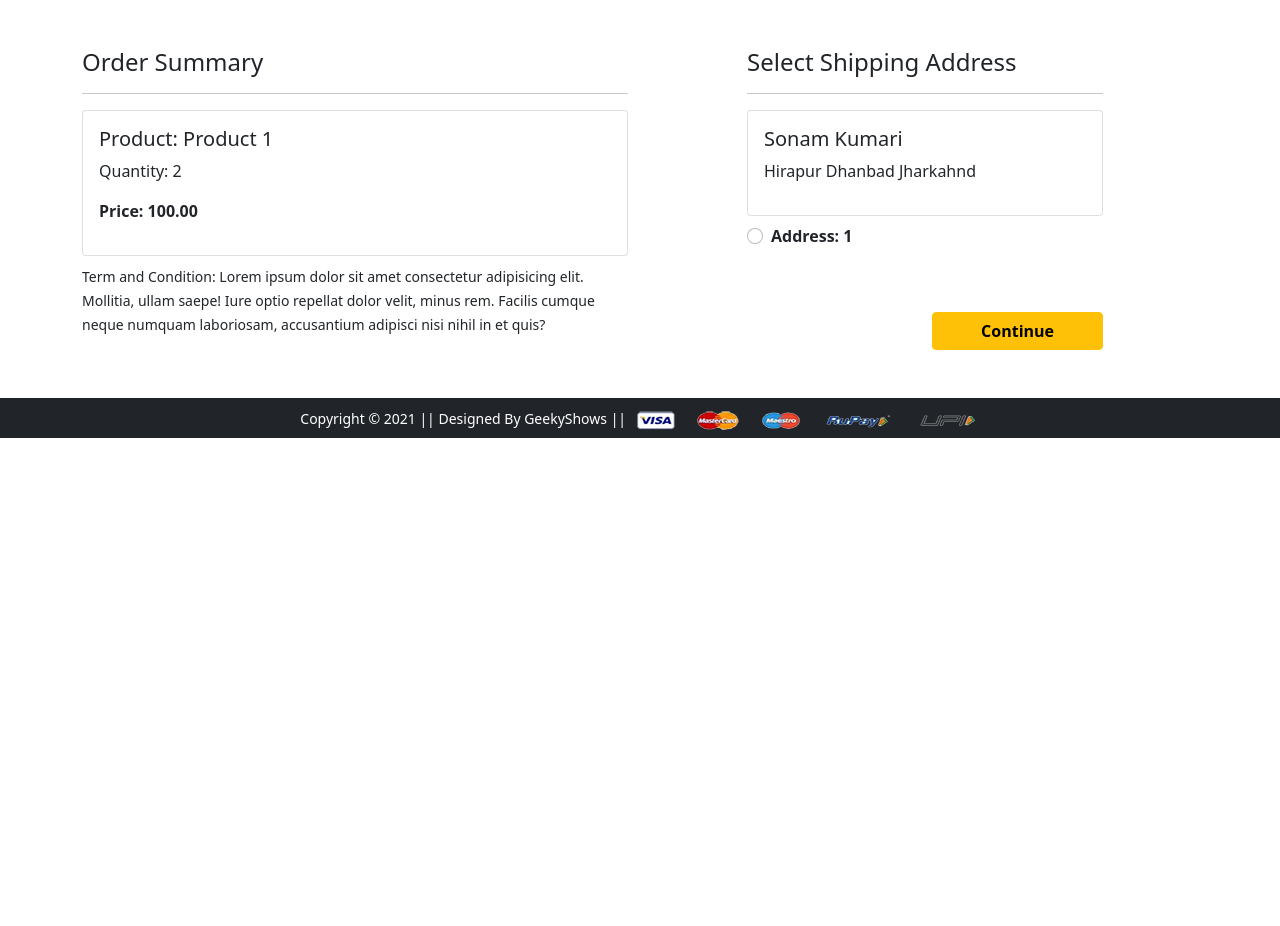
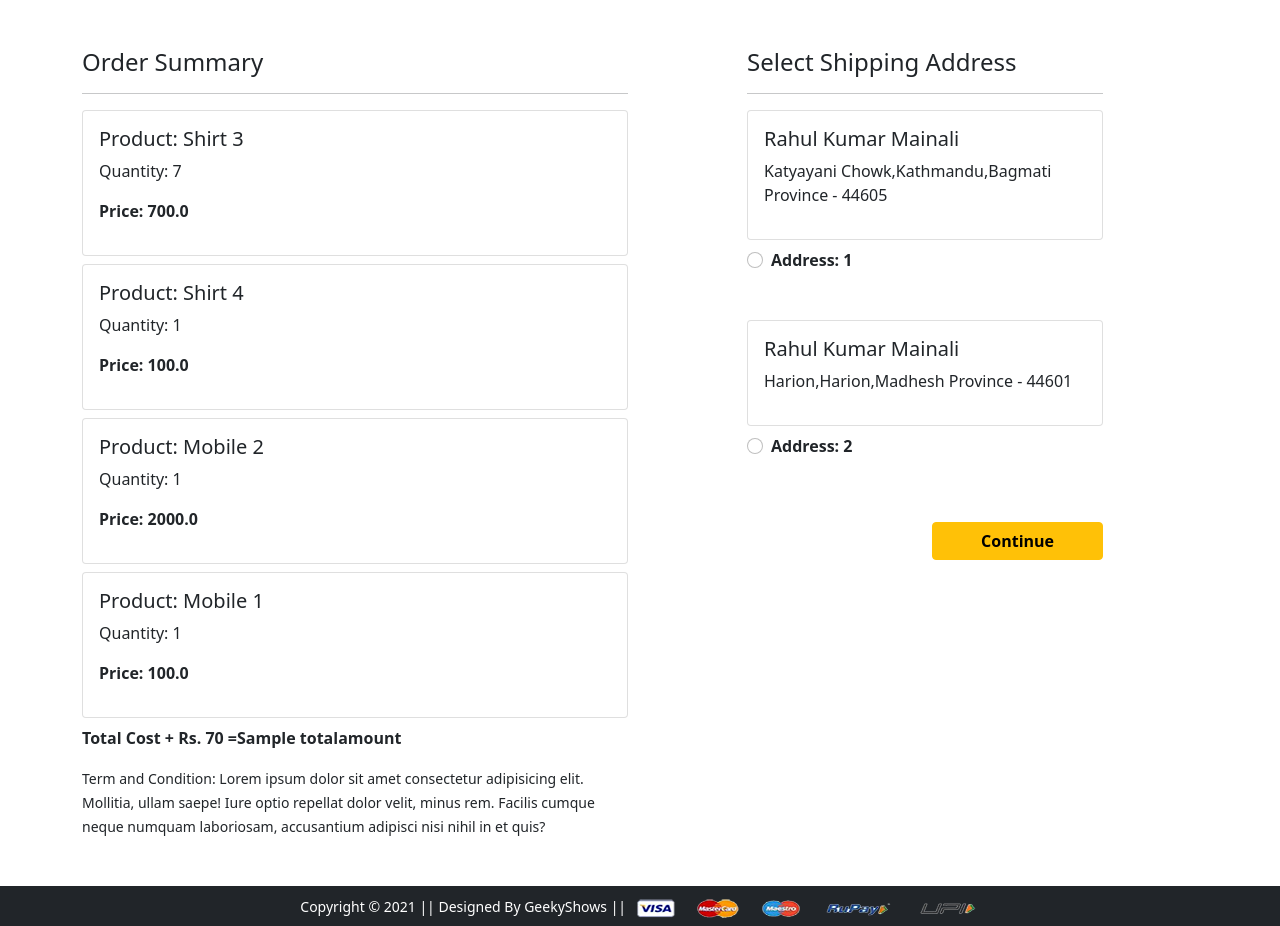
Before and after one commit to rahulmainali/ecommerce, a Django app: template app/templates/app/checkout.html in a window 1280 px wide. Shown: the part 56-982 px from the top of the page. Before the commit the page ends 494 px from the top, so only its background shows below. Run offline with Django 4.2, Linux system fonts and the light colour scheme; data comes from the database, SQL or seed files in the repository; tables that the repository leaves empty hold one stand-in row (values such as "Sample post"); the template is opened without the code that fills it: values that come from a table or form of the project are taken from there, most other values are stand-ins (such as "Sample title", 1, 10 or a date in 2020); parts of the project's set-up code (start-up, migrations or seed data) failed here and were passed over; some libraries are stand-ins or nearby versions.

Commit message:
place order

```diff
--- a/app/models.py
+++ b/app/models.py
@@ -47,8 +47,12 @@ class Cart(models.Model):
     product=models.ForeignKey(Product,on_delete=models.CASCADE)
     quantity=models.PositiveIntegerField(default=1)
 
-def __str__(self):
-    return str(self.id)
+    def __str__(self):
+        return str(self.id)
+
+    @property
+    def total_cost(self):
+        return self.quantity * self.product.discounted_price
 
 STATE_CHOICES=(
     ('Accepted','Accepted'),
--- a/app/templates/app/checkout.html
+++ b/app/templates/app/checkout.html
@@ -7,30 +7,35 @@
   <div class="col-sm-6">
     <h4>Order Summary</h4>
     <hr>
+    {% for item in cart_items %}
       <div class="card mb-2">
         <div class="card-body">
-          <h5>Product: Product 1</h5>
-          <p>Quantity: 2</p>
-          <p class="fw-bold">Price: 100.00</p>
+          <h5>Product: {{item.product.title}}</h5>
+          <p>Quantity: {{item.quantity}}</p>
+          <p class="fw-bold">Price: {{item.total_cost}}</p>
         </div>
       </div>
+      {% endfor %}
+    <p class="fw-bold">Total Cost + Rs. 70 ={{totalamount}}</p>
     <small>Term and Condition: Lorem ipsum dolor sit amet consectetur adipisicing elit. Mollitia, ullam saepe! Iure optio repellat dolor velit, minus rem. Facilis cumque neque numquam laboriosam, accusantium adipisci nisi nihil in et quis?</small>
   </div>
   <div class="col-sm-4 offset-sm-1">
     <h4>Select Shipping Address</h4>
     <hr>
-    <form action="">
+    <form action="/paymentdone">
+      {% for ad in add %}
       <div class="card">
         <div class="card-body">
-        <h5>Sonam Kumari</h5>
-        <p>Hirapur Dhanbad Jharkahnd</p>
+        <h5>{{ad.name}}</h5>
+        <p>{{ad.locality}},{{ad.city}},{{ad.state}} - {{ad.zipcode}}</p>
         </div>
       </div>
         <div class="form-check mt-2 mb-5">
-          <input class="form-check-input" type="radio" value="">
-          <label class="form-check-label fw-bold" for="">
-            Address: 1 </label>
+          <input class="form-check-input" type="radio" value="{{ad.id}}" name="custid" id="custadd{{forloop.counter}}">
+          <label class="form-check-label fw-bold" for="custadd{{forloop.counter}}">
+            Address: {{forloop.counter}}</label>
         </div>
+        {% endfor %}
         <div class="text-end">
           <button type="submit" class="btn btn-warning mt-3 px-5 fw-bold">Continue</button>
         </div>
--- a/app/urls.py
+++ b/app/urls.py
@@ -22,6 +22,8 @@ urlpatterns = [
     path('orders/', views.orders, name='orders'),
     path('mobile/', views.mobile, name='mobile'),
     path('mobile/<slug:data>', views.mobile, name='mobiledata'),
+    path('checkout/', views.checkout, name='checkout'),
+    path('paymentdone/', views.payment_done, name='paymentdone'),
     path('accounts/login/', auth_views.LoginView.as_view(template_name='app/login.html',authentication_form=LoginForm),name='login'),
     path('logout/',auth_views.LogoutView.as_view(next_page='login'),name='logout'),
     path('passwordchange/',auth_views.PasswordChangeView.as_view(template_name='app/passwordchange.html',form_class=MyPasswordChangeForm,success_url='/passwordchangedone/'),name='passwordchange'),
@@ -30,6 +32,5 @@ urlpatterns = [
     path('password-reset/done/', auth_views.PasswordResetDoneView.as_view(template_name='app/password_reset_done.html'),name='password_reset_done'),
     path('password-reset-confirm/<uidb64>/<token>/', auth_views.PasswordResetConfirmView.as_view(template_name='app/password_reset_confirm.html',form_class=MySetPasswordForm),name='password_reset_confirm'),
     path('password-reset-complete/', auth_views.PasswordResetCompleteView.as_view(template_name='app/password_reset_complete.html'), name='password_reset_complete'),
-    path('checkout/', views.checkout, name='checkout'),
     path('registration/', views.CustomerRegistrationView.as_view(), name="customerregistration")
 ] + static(settings.MEDIA_URL,document_root=settings.MEDIA_ROOT)
```
Also changed, not shown: app/views.py (+13 -1 lines).
